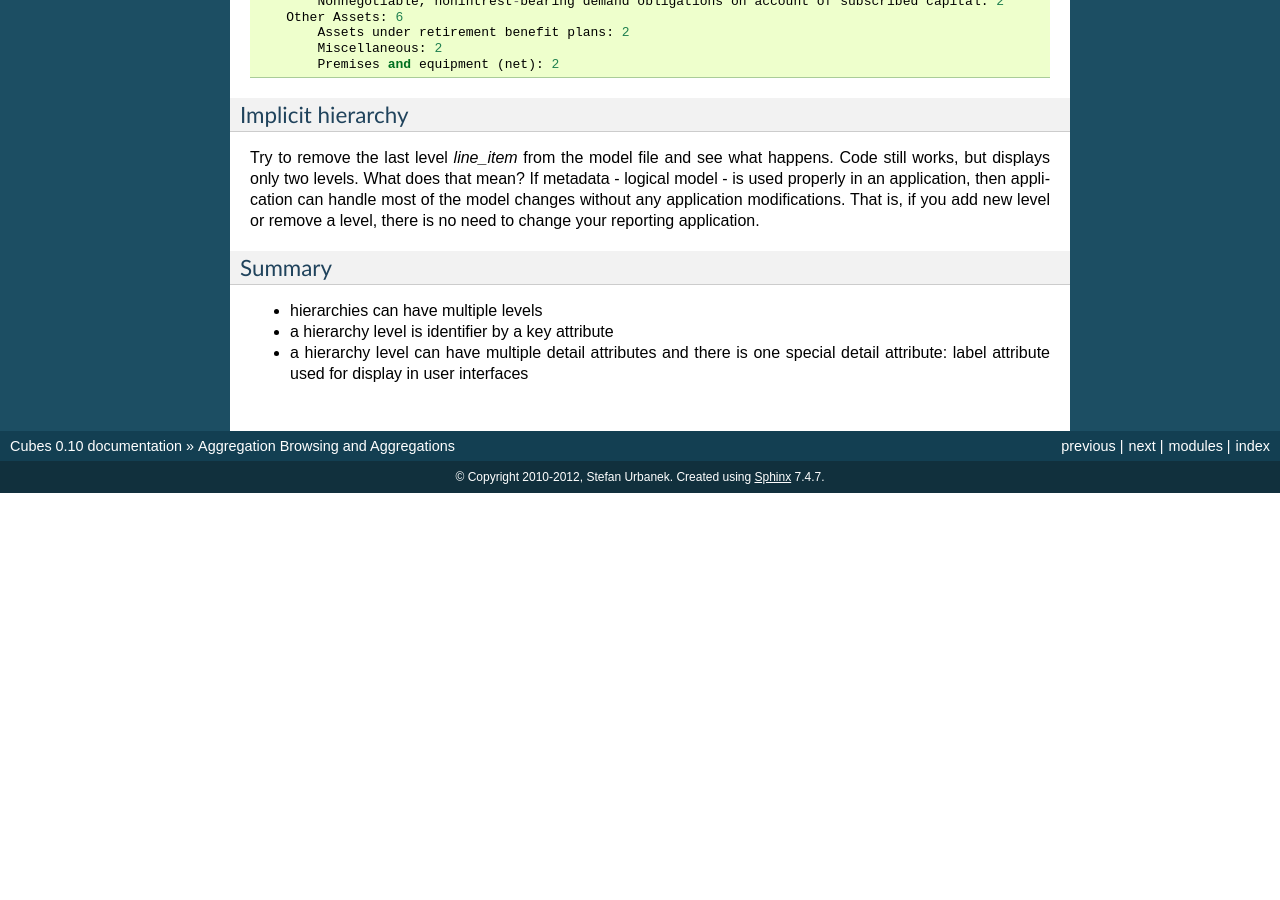
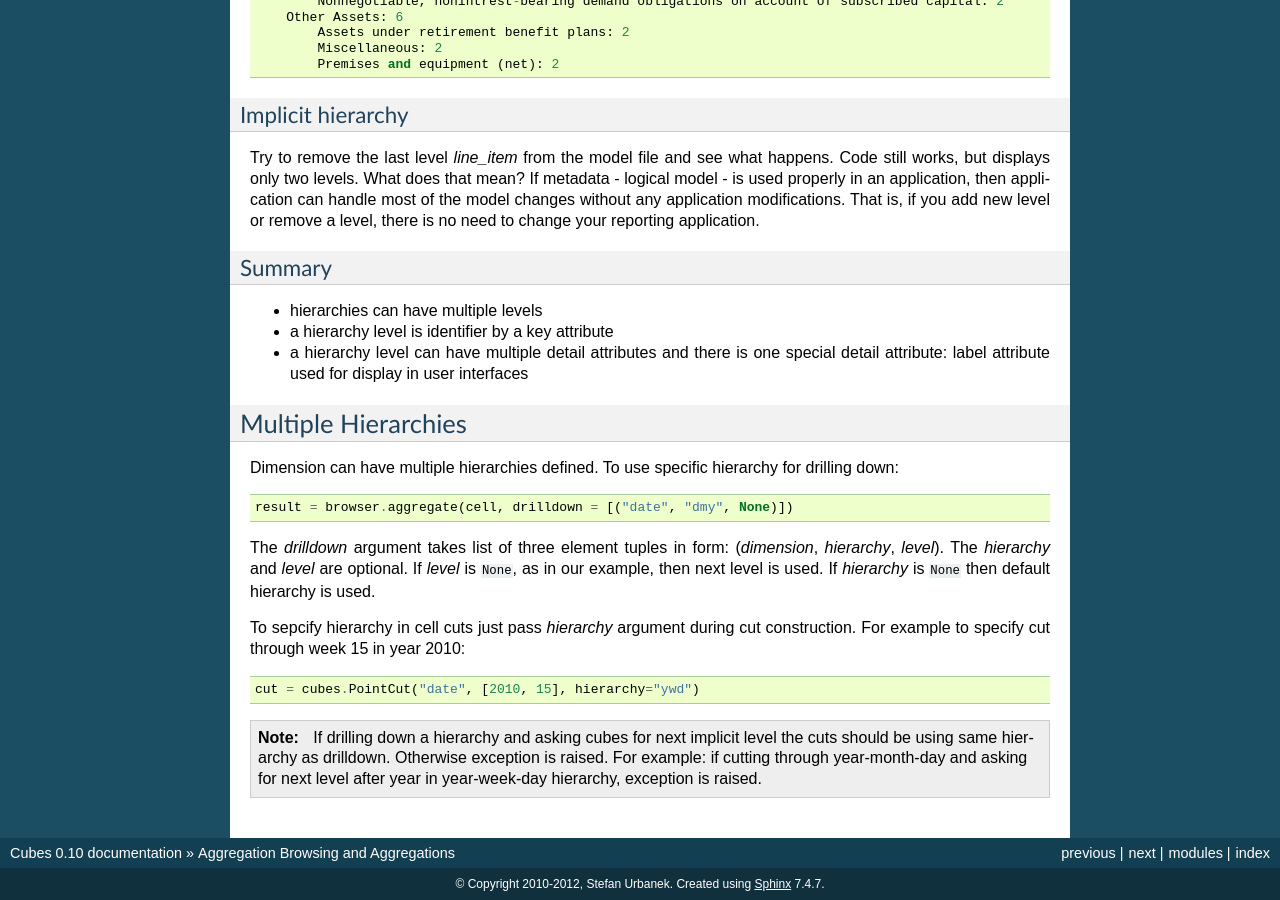
Before and after one commit to DataBrewery/cubes, a Sphinx documentation site: the page built from doc/aggregate.rst, in a window 1280 px wide and 900 px high, scrolled down 9149 px. Built offline with Sphinx 7.4.7, drawn with Linux system fonts in a browser that asks for light colours; before the commit the page ends 9642 px from its top, so only the background shows below that.

Commit message:
added docs for using multiple hierarchies

```diff
--- a/doc/aggregate.rst
+++ b/doc/aggregate.rst
@@ -327,7 +327,7 @@ path.
 
 .. code-block:: python
 
-    def drill_down(cell, dimension, path = []):
+    def drill_down(cell, dimension, path=[]):
 
 Get dimension's default hierarchy. Cubes supports multiple hierarchies, for
 example for date you might have year-month-day or year-quarter-month-day. Most
@@ -569,3 +569,32 @@ Summary
 * a hierarchy level can have multiple detail attributes and there is one
   special detail attribute: label attribute used for display in user
   interfaces
+
+Multiple Hierarchies
+====================
+
+Dimension can have multiple hierarchies defined. To use specific hierarchy for
+drilling down:
+
+.. code-block:: python
+
+    result = browser.aggregate(cell, drilldown = [("date", "dmy", None)])
+
+The `drilldown` argument takes list of three element tuples in form:
+(`dimension`, `hierarchy`, `level`). The `hierarchy` and `level` are optional.
+If `level` is ``None``, as in our example, then next level is used. If
+`hierarchy` is ``None`` then default hierarchy is used.
+
+To sepcify hierarchy in cell cuts just pass `hierarchy` argument during cut
+construction. For example to specify cut through week 15 in year 2010:
+
+.. code-block:: python
+
+    cut = cubes.PointCut("date", [2010, 15], hierarchy="ywd")
+
+.. note::
+
+    If drilling down a hierarchy and asking cubes for next implicit level the
+    cuts should be using same hierarchy as drilldown. Otherwise exception is
+    raised. For example: if cutting through year-month-day and asking for next
+    level after year in year-week-day hierarchy, exception is raised.
```
Also changed, not shown: doc/server.rst (+10 -1 lines).
